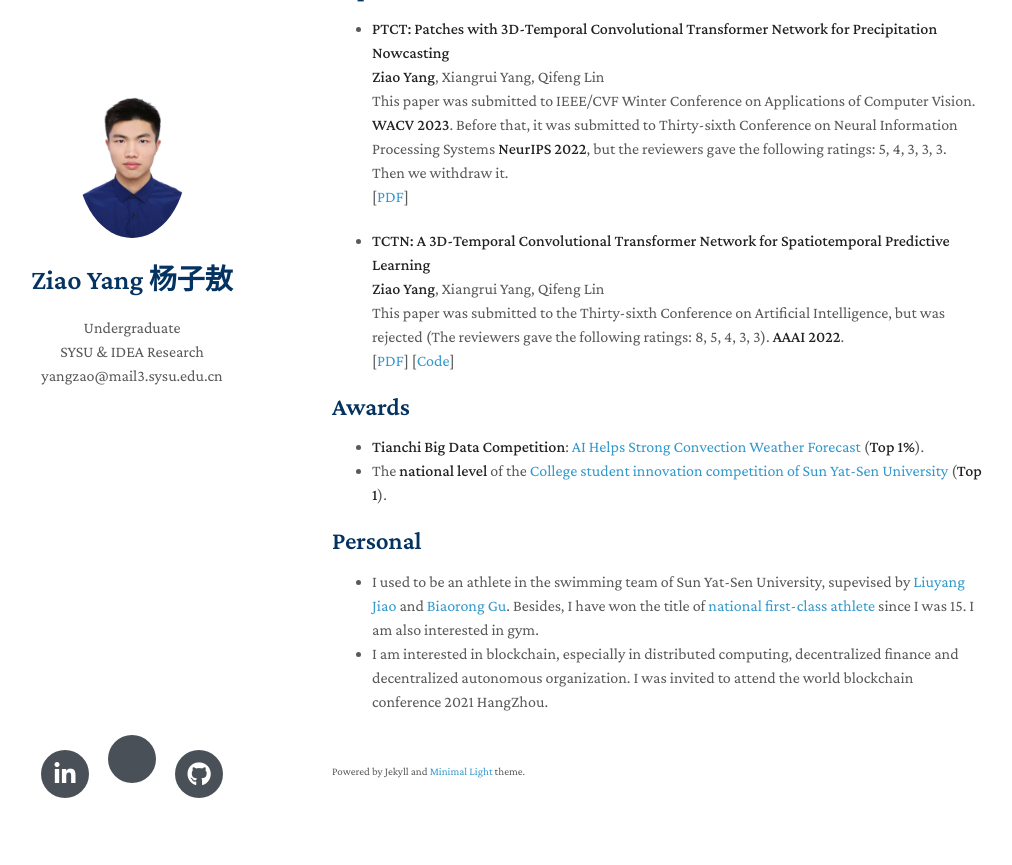
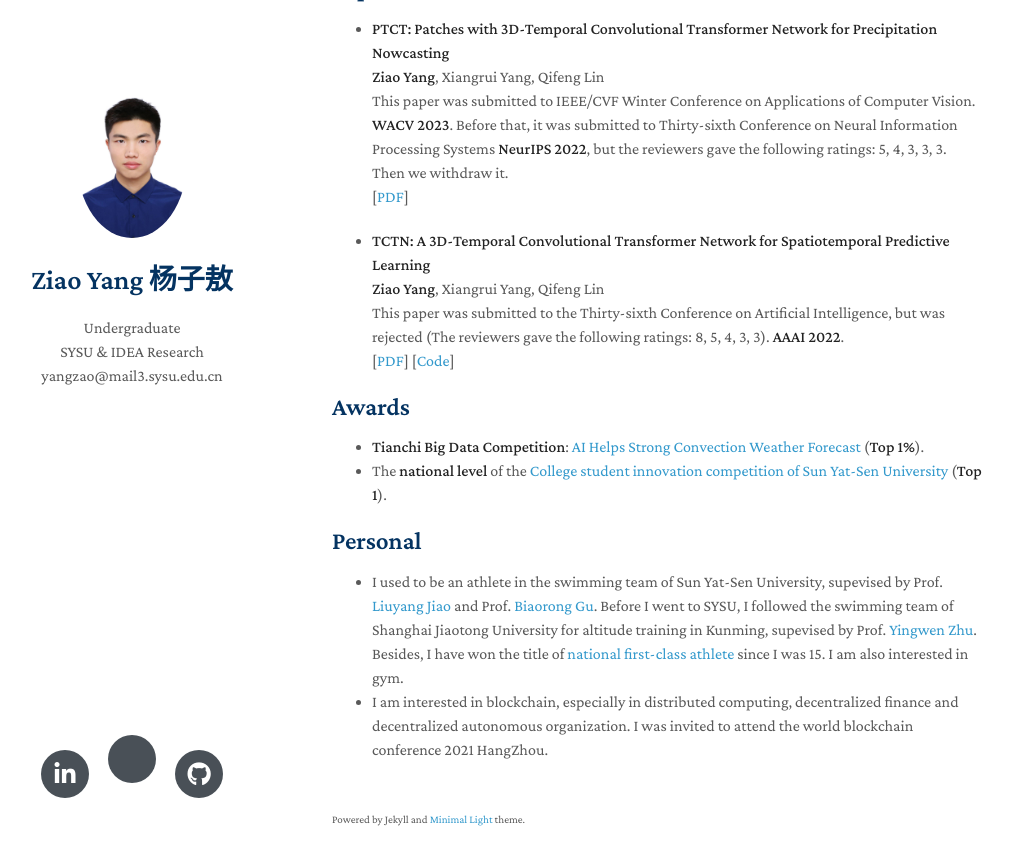
Before and after one commit to yangziao56/homepage, a Jekyll site: the page built from index.md, in a window 1280 px wide and 900 px high, scrolled down 804 px. Shown: the top 865 px of the window, without its empty margins (138-1150 px from the left). Built offline with Jekyll 4.4.1, drawn with Linux system fonts in a browser that asks for light colours; nearby versions of some CDN libraries; a style sheet for code colours, icons or effects is not loaded; our own code applies the rules of GitHub Pages for plain Markdown files.

Commit message:
Update index.md
Signed-off-by: Ziao Yang <70676524+yangziao56@users.noreply.github.com>

```diff
--- a/index.md
+++ b/index.md
@@ -53,5 +53,5 @@
 
 
 ## Personal
-- I used to be an athlete in the swimming team of Sun Yat-Sen University, supevised by [Liuyang Jiao](https://en.wikipedia.org/wiki/Jiao_Liuyang) and [Biaorong Gu](https://www.fina.org/athletes/1017831/biaorong-gu). Besides, I have won the title of [national first-class athlete](https://ydydj.univsport.com/index.php?m=index&c=look&a=seach_look&number=&user_name=%E6%9D%A8%E5%AD%90%E6%95%96&dengji=&item=&dict_value=&number2=&number3=) since I was 15. I am also interested in gym.
+- I used to be an athlete in the swimming team of Sun Yat-Sen University, supevised by Prof. [Liuyang Jiao](https://en.wikipedia.org/wiki/Jiao_Liuyang) and Prof. [Biaorong Gu](https://www.fina.org/athletes/1017831/biaorong-gu). Before I went to SYSU, I followed the swimming team of Shanghai Jiaotong University for altitude training in Kunming, supevised by Prof. [Yingwen Zhu]([https://en.wikipedia.org/wiki/Jiao_Liuyang](https://en.wikipedia.org/wiki/Zhu_Yingwen)). Besides, I have won the title of [national first-class athlete](https://ydydj.univsport.com/index.php?m=index&c=look&a=seach_look&number=&user_name=%E6%9D%A8%E5%AD%90%E6%95%96&dengji=&item=&dict_value=&number2=&number3=) since I was 15. I am also interested in gym.
 - I am interested in blockchain, especially in distributed computing, decentralized finance and decentralized autonomous organization. I was invited to attend the world blockchain conference 2021 HangZhou.
```
